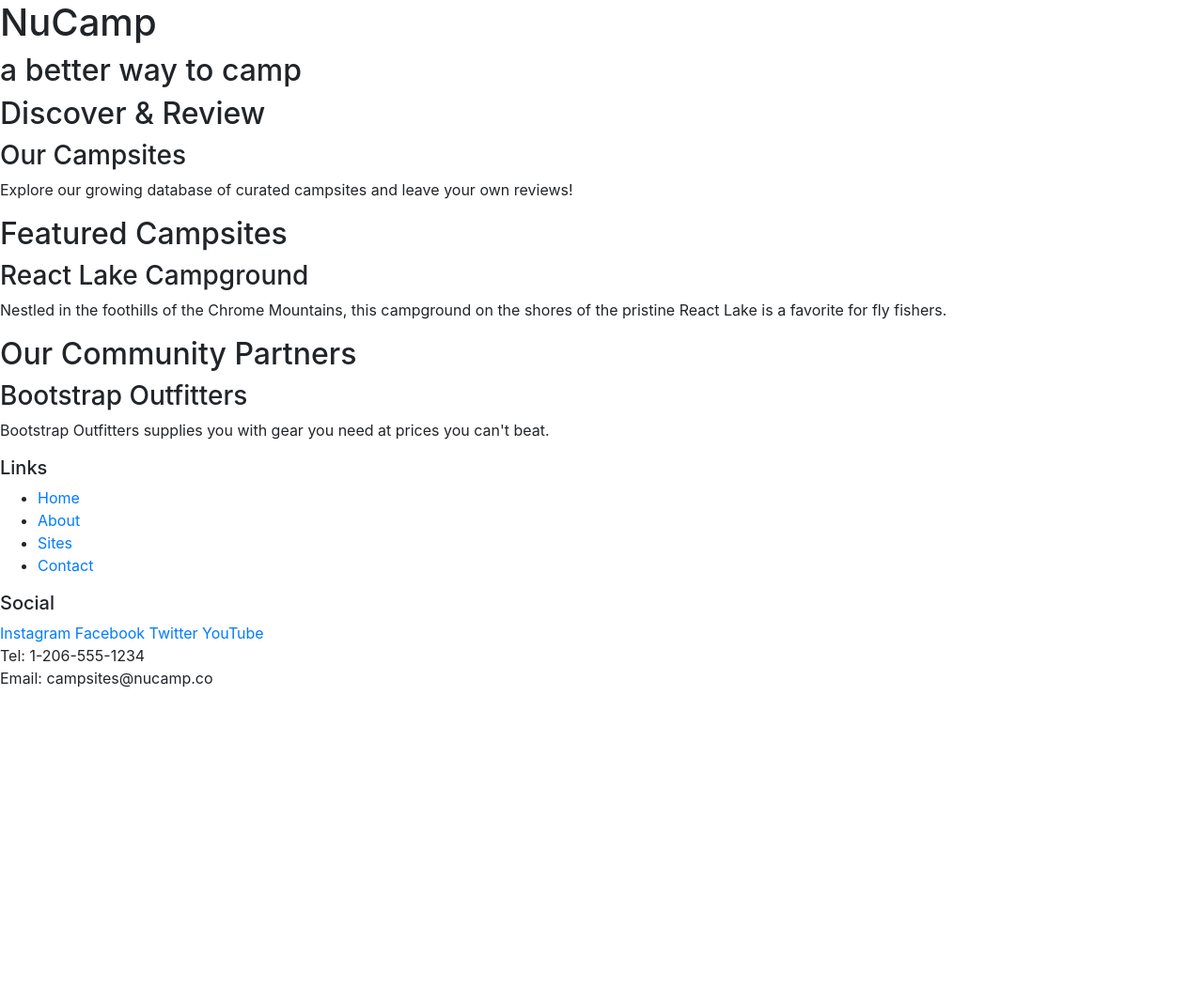
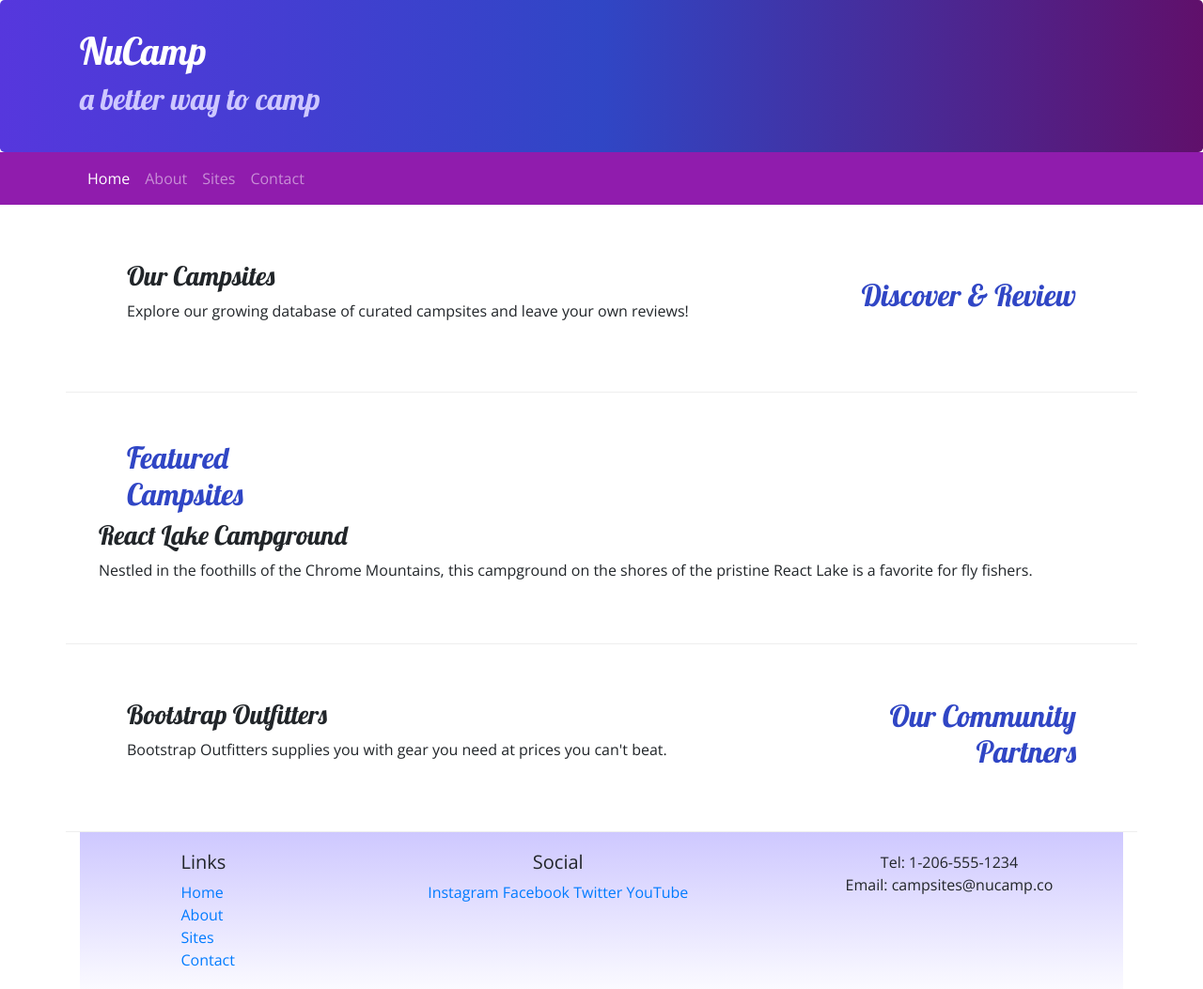
Before and after one commit to DanielConstante/git-test, a website: page index.html in a window 1280 px wide. Shown: the whole page at 94% size. Before the commit the page ends 800 px from the top, so only its background shows below. Drawn offline with nearby package versions, Linux system fonts and the light colour scheme.

Commit message:
aboutus.html file

```diff
--- /dev/null
+++ b/css/styles.css
@@ -0,0 +1,38 @@
+body {
+    font-family: "Open Sans", sans-serif;
+}
+
+h1, h2, h3 {
+    font-family: "lobster", cursive;
+}
+
+h2 {
+    color: #3046c5;
+}
+
+header h2 {
+    color: #cec8ff;
+}
+
+footer {
+    background-image: linear-gradient(#cec8ff, white);
+    padding: 20px 0;
+}
+
+.jumbotron {
+    margin: 0;
+    padding: 30px;
+    background-image: linear-gradient(to right, #5637dd, #3046c5, #60106b);
+    color: white;
+}
+
+.row-content {
+    padding: 50px;
+    border-bottom: 1px ridge;
+    min-height: 200px;
+}
+
+.navbar {
+
+    background-color: #901cad;
+}
--- a/index.html
+++ b/index.html
@@ -1,5 +1,3 @@
-
-
 <!DOCTYPE html>
 <html lang="en">
 
@@ -11,56 +9,101 @@
     <!-- Bootstrap CSS -->
     <link rel="stylesheet" href="node_modules/bootstrap/dist/css/bootstrap.min.css" />
 
+    <!-- Additional CSS must be placed after Bootstrap CSS -->
+    <link rel="stylesheet" href="https://fonts.googleapis.com/css?family=Lobster|Open+Sans" />
+    <link rel="stylesheet" href="css/styles.css" />
+
     <title>NuCamp: A Better Way To Camp</title>
 </head>
 
 <body>
-
-    <header>
-        <div>
+    <header class="jumbotron jumbotrom-fluid">
+        <div class="container">
+            <div class="row">
+                <div class="col">
                     <h1>NuCamp</h1>
                     <h2>a better way to camp</h2>
                 </div>
+            </div>
+        </div>
     </header>
 
-    <div>
-        <h2>Discover & Review</h2>
+    <nav class="navbar navbar-expand-sm navbar-dark sticky-top">
+        <div class="container">
+            <button class="navbar-toggler ml-auto" type="button" data-toggle="collapse" data-target="#nucampNavbar">
+                <span class="navbar-toggler-icon"></span>
+            </button>
+            <div class="collapse navbar-collapse" id="nucampNavbar">
+                <ul class="navbar-nav">
+                    <li class="nav-item active"><a class="nav-link" href="#">Home</a></li>
+                    <li class="nav-item"><a class="nav-link" href="aboutus.html">About</a> </li>
+                    <li class="nav-item"><a class="nav-link" href="#">Sites</a></li>
+                    <li class="nav-item"><a class="nav-link" href="#">Contact</a></li>
+                </ul>
+            </div>
+        </div>
+    </nav>
+
+    <div class="container">
+        <div class="row row-content align-items-center">
+            <div class="col-sm-4 order-sm-last col-md-3">
+                <h2 class="text-sm-right">Discover & Review</h2>
+            </div>
+            <div class="col">
                 <h3>Our Campsites</h3>
-        <p>Explore our growing database of curated campsites and leave your own reviews!</p>
+                <p class="d-none d-sm-block">Explore our growing database of curated campsites and leave your own
+                    reviews!</p>
+            </div>
+        </div>
+
+        <div class="row row-content align-items-center">
+            <div class="col-sm-4 col-md-3">
+                <h2>Featured Campsites</h2>
+            </div>
+            <div class="row">
+                <h3>React Lake Campground</h3>
+                <p class="d-none d-sm-block">Nestled in the foothills of the Chrome Mountains, this campground on the
+                    shores of the pristine React
+                    Lake is a favorite for fly fishers.</p>
+            </div>
         </div>
 
         <div>
-        <h2>Featured Campsites</h2>
-        <h3>React Lake Campground</h3>
-        <p>Nestled in the foothills of the Chrome Mountains, this campground on the shores of the pristine React Lake is a favorite for fly fishers.</p>
+            <div class="row row-content align-items-center">
+                <div class="col-sm-4 order-sm-last col-md-3">
+                    <h2 class="text-sm-right">Our Community Partners</h2>
                 </div>
-
-    <div>
-        <h2>Our Community Partners</h2>
+                <div class="col">
                     <h3>Bootstrap Outfitters</h3>
-        <p>Bootstrap Outfitters supplies you with gear you need at prices you can't beat.</p>
+                    <p class="d-none d-sm-block">Bootstrap Outfitters supplies you with gear you need at prices you
+                        can't beat.</p>
                 </div>
-
+            </div>
+        </div>
         <footer>
-        <div>
+            <div class="container">
+                <div class="row">
+                    <div class="col-4 col-sm-2 offset-1">
                         <h5>Links</h5>
-            <ul>
+                        <ul class="list-unstyled">
                             <li><a href="#">Home</a></li>
-                <li><a href="#">About</a></li>
+                            <li><a href="aboutus.html">About</a></li>
                             <li><a href="#">Sites</a></li>
                             <li><a href="#">Contact</a></li>
                         </ul>
                     </div>
-        <div>
+                    <div class="col-6 col-sm-5 text-center">
                         <h5>Social</h5>
                         <a href="http://instagram.com/">Instagram</a>
                         <a href="http://facebook.com/">Facebook</a>
                         <a href="http://twitter.com/">Twitter</a>
                         <a href="http://youtube.com/">YouTube</a>
                     </div>
-        <div>
+                    <div class="col-sm-4 text-center">
                         Tel: 1-206-555-1234<br />
                         Email: campsites@nucamp.co
+                    </div>
+                </div>
             </div>
         </footer>
         <!-- jQuery must come first, then Popper.js, then the Bootstrap JavaScript plugins.-->
```
Also changed, not shown: aboutus.html (added, +142 -0 lines), 1 other file. Lines whose indentation alone changed are shown as unchanged.
